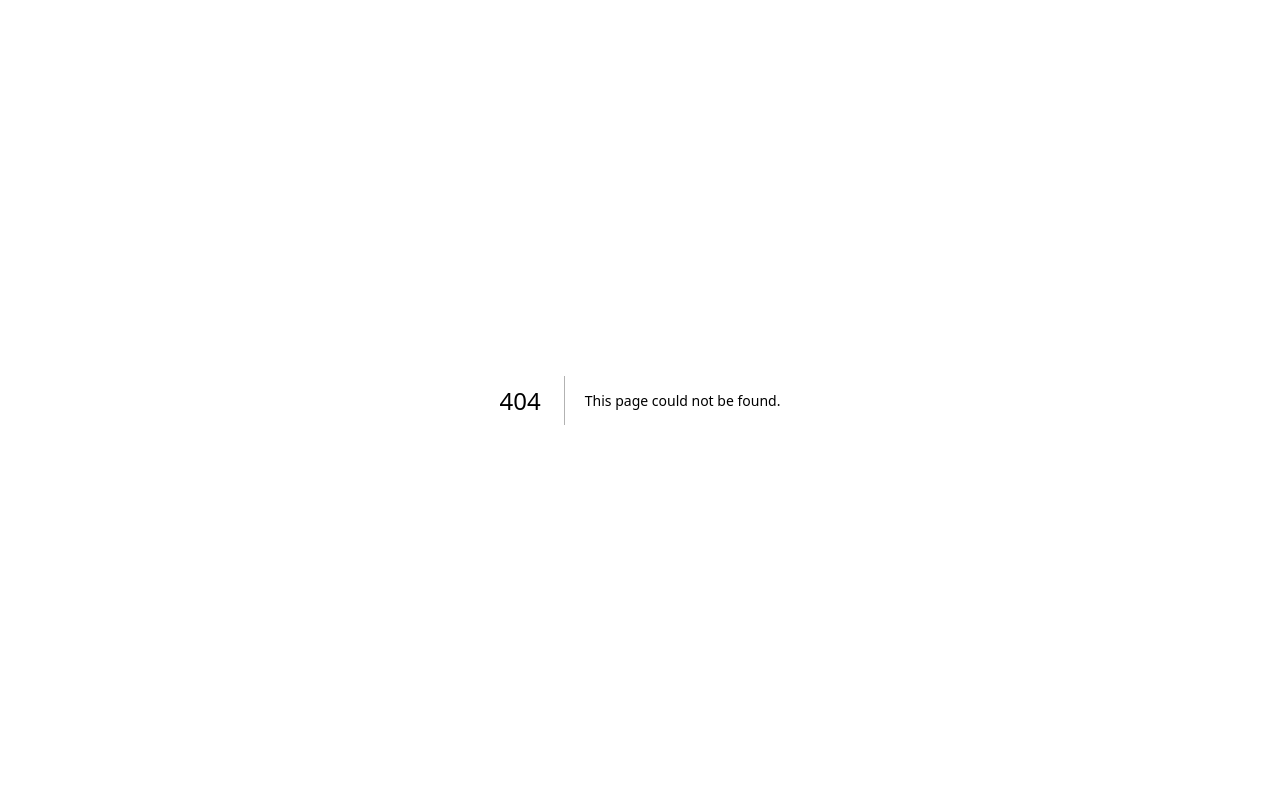
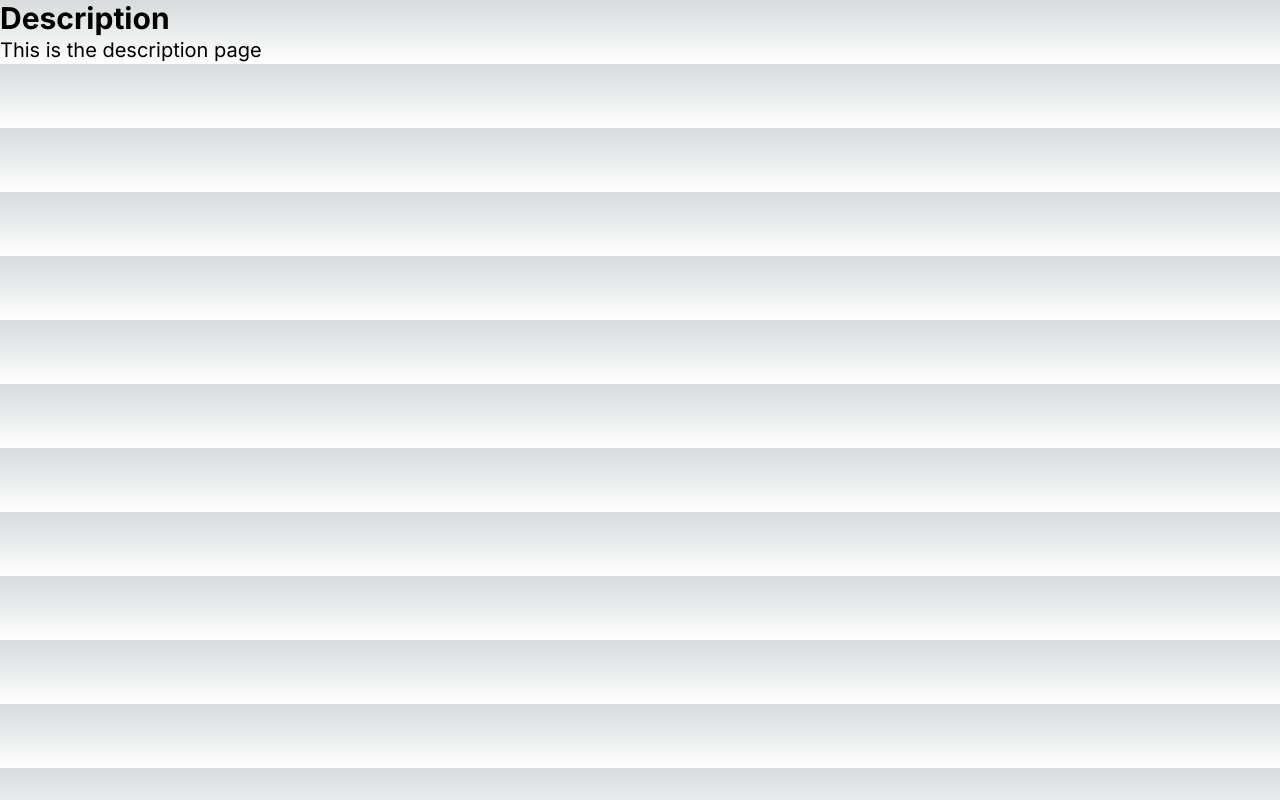
Before and after one commit to massu-159/next-test-anime, a Next.js app: page /description in a window 1280 px wide. Before the commit this address had no page. Built offline with nearby package versions, Linux system fonts and the light colour scheme.

Commit message:
fix description

```diff
--- /dev/null
+++ b/app/description/page.tsx
@@ -0,0 +1,8 @@
+export default function Home() {
+  return (
+    <div>
+      <h1 className="text-3xl font-bold">Description</h1>
+      <p className="text-xl">This is the description page</p>
+    </div>
+  )
+}
```
